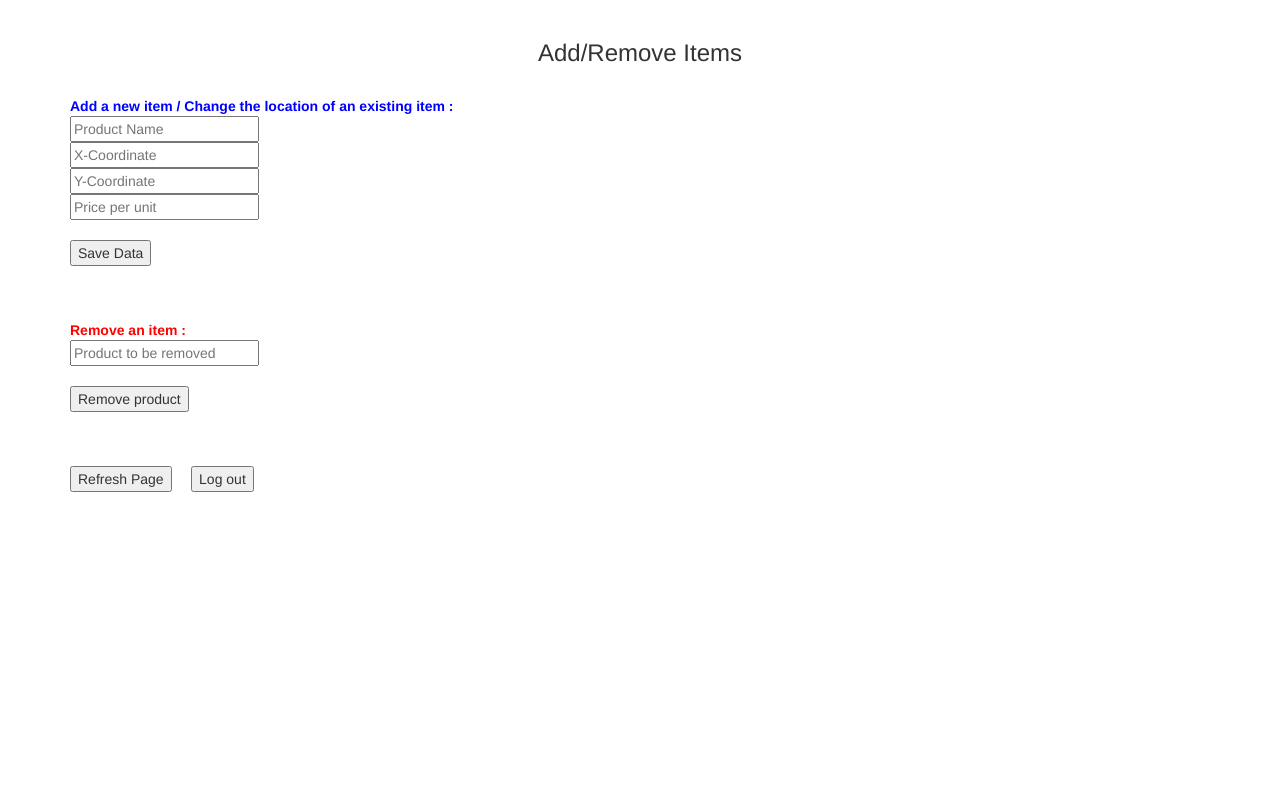
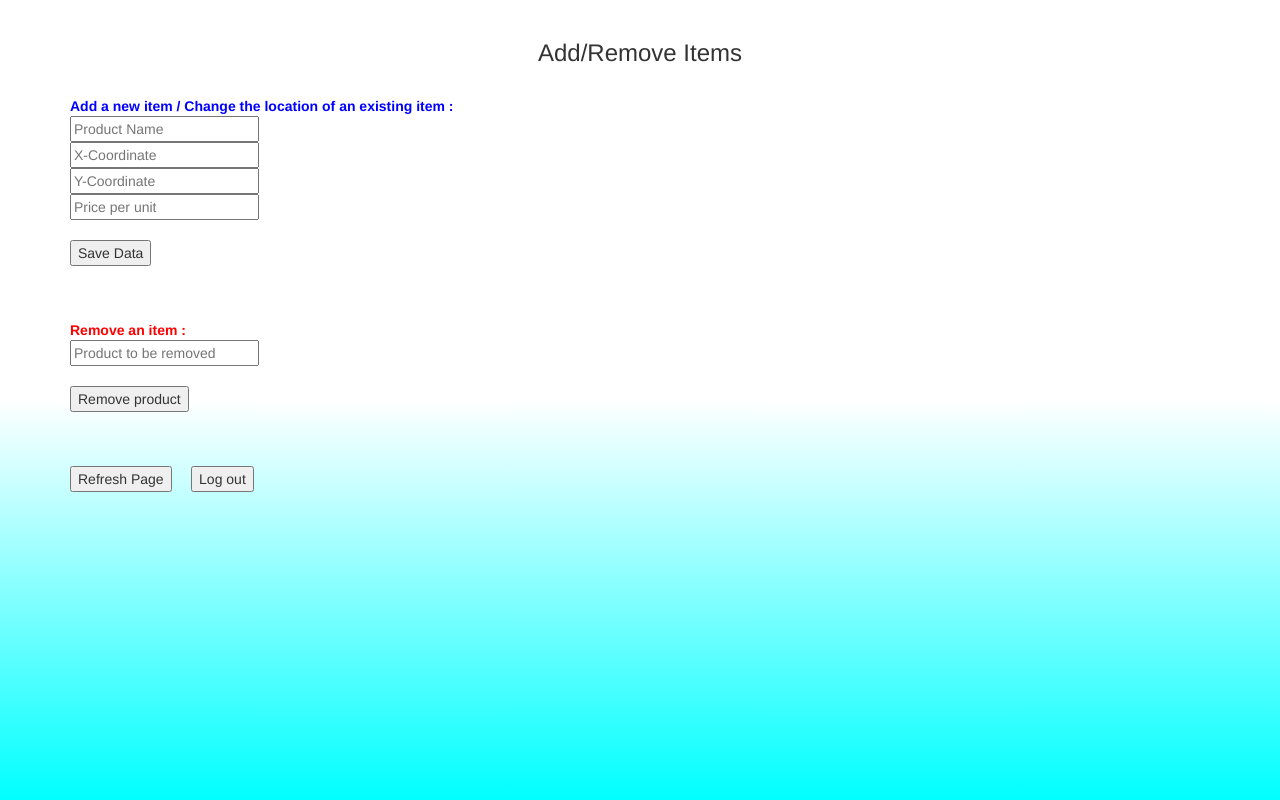
Before and after one commit to rajatp1995/rajatp1995.github.io, a plain HTML site: page ownerpage.html in a window 1280 px wide. Drawn offline with nearby package versions, Linux system fonts and the light colour scheme.

Commit message:
Final colour scheme

```diff
--- a/ownerpage.html
+++ b/ownerpage.html
@@ -35,6 +35,12 @@
 
        .redtext {
         color: red;
+       }
+
+        body {
+        height: 200px;
+        background: red;
+        background: linear-gradient(white , white, aqua);
        }
   </style>
 
```
Also changed, not shown: index.html (+1 -1 lines), login.html (+1 -1 lines), login_admin.html (+1 -1 lines), rate_card.html (+1 -2 lines).
